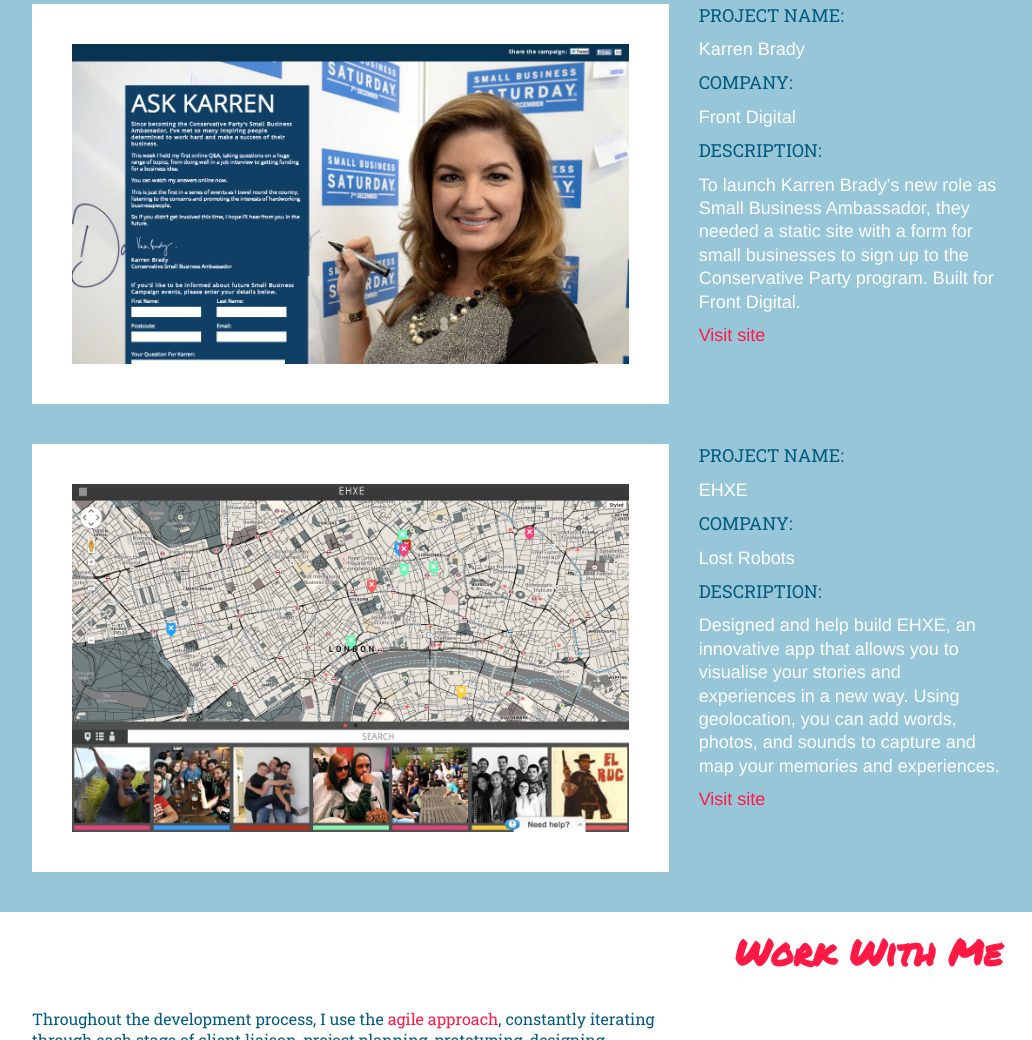
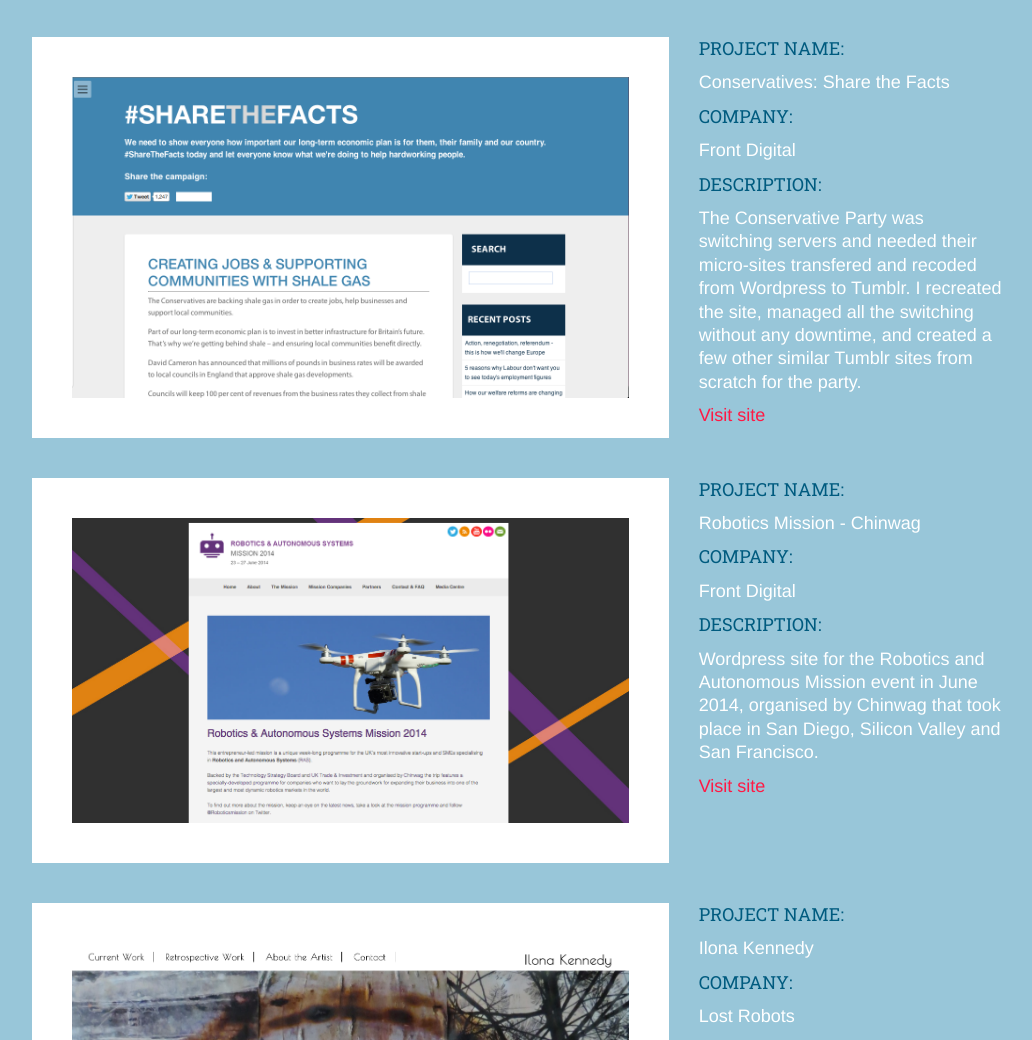
Before and after one commit to asrkennedy/lostrobots, a plain HTML site: page index.html in a window 1280 px wide. Shown: the part 2888-3928 px from the top of the page, without its empty margins (123-1155 px from the left). Drawn offline with nearby package versions, Linux system fonts and the light colour scheme.

Commit message:
adds a project and fixes some typos

```diff
--- a/index.html
+++ b/index.html
@@ -61,7 +61,7 @@
       </div>
     <div class="row">
         <div class="intro large-12 columns">
-          <h2>Andrea Kennedy, Web Developer & Code Instructor</h2>
+          <h2>Andrea Kennedy, Web Developer &amp; Code Instructor</h2>
         </div>
     </div>
     </div>
@@ -125,7 +125,7 @@
                     <li><span>Writing:</span></li>
                     <li>2014 - The Sunday Times, <a href="http://www.thesundaytimes.co.uk/sto/business/article1409031.ece">There's Never Been a Better Time to Code</a></li>
                     <li>2014 - Escape the City, <a href="http://blog.escapethecity.org/2014/04/07/history-grad-happy-programmer/">From History Graduate to Happy Programmer</a></li>
-                    <li>2014 - Bitcoin Infographic <a href="http://frontdigital.com/infographic-everything-you-need-to-know-about-bitcoin/">Everything You Need to Know About Bitcoin</a></li>
+                    <li>2014 - Bitcoin Infographic, <a href="http://frontdigital.com/infographic-everything-you-need-to-know-about-bitcoin/">Everything You Need to Know About Bitcoin</a></li>
                     <li>2013 - Big Data White Paper, <a href="http://frontdigital.com/the-future-of-big-data/">The Future of Big Data</a></li>
                     <li>2013 - 2014 - How I Became a Web Developer, <a href="http://therakishradish.wordpress.com">The Rakish Radish blog.</a></li>
                     <li>2013 - Archives of Natural History, <a href="http://www.euppublishing.com/doi/abs/10.3366/anh.2013.0168">The Beauty of Victorian Beasts (W. T. Stearn Prize 2012)</a></li>
@@ -152,26 +152,7 @@
          <div class="row">
             <div class="large-12 columns">
               <h2>Projects</h2>
-               <div class="projects row">
-                    <div class="large-8 medium-6 columns">
-                      <div class="project_photo">
-                        <a href="http://vast-woodland7960.herokuapp.com"><img src="img/ilona_kennedy.png"></a>
-                      </div>
-                    </div>
-                    <div class="large-4 medium-6 columns">
-                      <div class="project_text">
-                       <ul>
-                          <li><span>Project Name:</span></li>
-                          <li>Ilona Kennedy</li>
-                          <li><span>Company:</span></li>
-                          <li>Lost Robots</li>
-                          <li><span>Description:</span></li>
-                          <li>This is a website to showcase the work of the American artist Ilona Kennedy. It was designed and built with a full CMS with which the artist can edit all content and upload and price new works on different sections of the site.</li>
-                          <li><a href="http://vast-woodland7960.herokuapp.com">Visit site</a></li>
-                        </ul>
-                      </div>
-                    </div>
-                </div>
+
               <div class="projects row">
                     <div class="large-8 medium-6 columns">
                       <div class="project_photo">
@@ -202,7 +183,7 @@
                       <div class="project_text">
                         <ul>
                           <li><span>Project Name:</span></li>
-                          <li>Karren Brady</li>
+                          <li>Conservatives: Karren Brady</li>
                           <li><span>Company:</span></li>
                           <li>Front Digital</li>
                           <li><span>Description:</span></li>
@@ -211,26 +192,86 @@
                         </ul>
                       </div>
                     </div>
+                  </div>
+                  <div class="projects row">
+                    <div class="large-8 medium-6 columns">
+                      <div class="project_photo">
+                        <a href="http://sharethefacts.conservatives.com/"><img src="img/sharethefacts.png"></a>
+                      </div>
+                    </div>
+                    <div class="large-4 medium-6 columns">
+                      <div class="project_text">
+                       <ul>
+                          <li><span>Project Name:</span></li>
+                          <li>Conservatives: Share the Facts</li>
+                          <li><span>Company:</span></li>
+                          <li>Front Digital</li>
+                          <li><span>Description:</span></li>
+                          <li>The Conservative Party was switching servers and needed their micro-sites transfered and recoded from Wordpress to Tumblr. I recreated the site, managed all the switching without any downtime, and created a few other similar Tumblr sites from scratch for the party.</li>
+                          <li><a href="http://sharethefacts.conservatives.com/">Visit site</a></li>
+                        </ul>
+                      </div>
+                    </div>
+                </div>
+                <div class="projects row">
+                  <div class="large-8 medium-6 columns">
+                    <div class="project_photo">
+                      <a href="http://www.roboticsmission.org"><img src="img/robotics_mission.png"></a>
+                    </div>
+                  </div>
+                  <div class="large-4 medium-6 columns">
+                    <div class="project_text">
+                      <ul>
+                        <li><span>Project Name:</span></li>
+                        <li>Robotics Mission - Chinwag</li>
+                        <li><span>Company:</span></li>
+                        <li> Front Digital</li>
+                        <li><span>Description:</span></li>
+                        <li>Wordpress site for the Robotics and Autonomous Mission event in June 2014,  organised by Chinwag that took place in San Diego, Silicon Valley and San Francisco.</li>
+                        <li><a href="http://www.roboticsmission.org">Visit site</a></li>
+                      </ul>
+                    </div>
+                  </div>
                 </div>
                 <div class="projects row">
                     <div class="large-8 medium-6 columns">
                       <div class="project_photo">
-                        <a href="http://ehxe.it"><img src="img/ehxe.png"></a>
+                        <a href="http://vast-woodland7960.herokuapp.com"><img src="img/ilona_kennedy.png"></a>
                       </div>
                     </div>
                     <div class="large-4 medium-6 columns">
                       <div class="project_text">
-                        <ul>
+                       <ul>
                           <li><span>Project Name:</span></li>
-                          <li>EHXE</li>
+                          <li>Ilona Kennedy</li>
                           <li><span>Company:</span></li>
                           <li>Lost Robots</li>
                           <li><span>Description:</span></li>
-                          <li>Designed and help build EHXE, an innovative app that allows you to visualise your stories and experiences in a new way. Using geolocation, you can add words, photos, and sounds to capture and map your memories and experiences.</li>
-                          <li><a href="http://ehxe.it">Visit site</a></li>
+                          <li>This is a website to showcase the work of the American artist Ilona Kennedy. It was designed and built with a full CMS with which the artist can edit all content and upload and price new works on different sections of the site.</li>
+                          <li><a href="http://vast-woodland7960.herokuapp.com">Visit site</a></li>
                         </ul>
                       </div>
                     </div>
+                </div>
+                <div class="projects row">
+                  <div class="large-8 medium-6 columns">
+                    <div class="project_photo">
+                      <a href="http://ehxe.it"><img src="img/ehxe.png"></a>
+                    </div>
+                  </div>
+                  <div class="large-4 medium-6 columns">
+                    <div class="project_text">
+                      <ul>
+                        <li><span>Project Name:</span></li>
+                        <li>EHXE</li>
+                        <li><span>Company:</span></li>
+                        <li>Independent</li>
+                        <li><span>Description:</span></li>
+                        <li>Designed and help build EHXE with two other developers. EHXE is an innovative app that allows you to visualise your stories and experiences in a new way. Using geolocation, you can add words, photos, and sounds to capture and map your memories and experiences.</li>
+                        <li><a href="http://ehxe.it">Visit site</a></li>
+                      </ul>
+                    </div>
+                  </div>
                 </div>
               </div>
             </div>
```
Also changed, not shown: img/robotics_mission.png (added).
